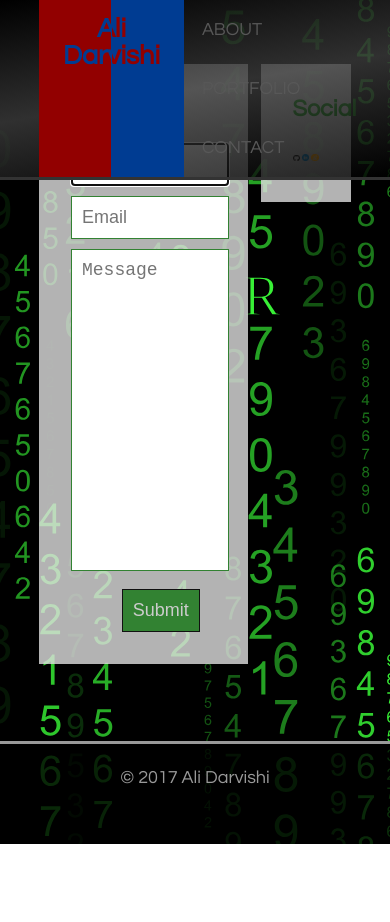
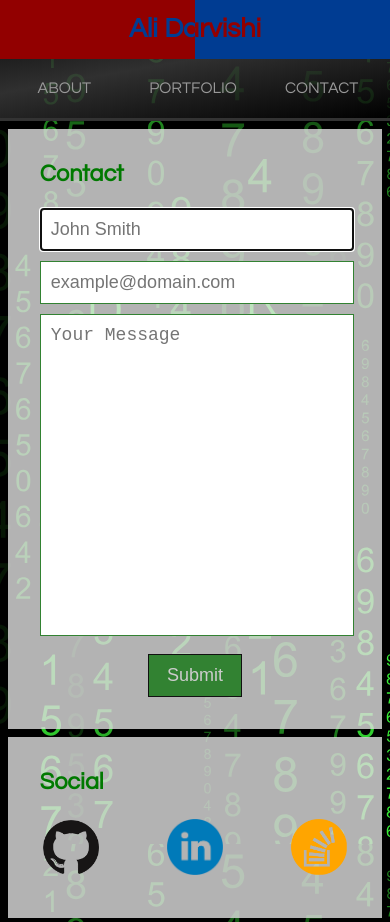
Before and after one commit to Erfaanism/Responsive-Portfolio, a plain HTML site: page contact.html in a window 390 px wide. Shown: the top 922 px of the page. Before the commit the page ends 844 px from the top, so only its background shows below. Drawn offline with Linux system fonts and the light colour scheme.

Commit message:
all of the pages are now responsive with 4 different layouts based on 3 break points based on width: 640px, 768px, 980px

```diff
--- a/assets/css/style.css
+++ b/assets/css/style.css
@@ -68,8 +68,12 @@ h2 {
 	padding: 8px 12px;
 }
 
+ul.menu {
+	font-size: 16px;
+}
+
 ul.menu a:link {
-	color: #585858;
+	color: #999;
 	text-decoration: none;
 }
 
@@ -116,9 +120,8 @@ ul.menu li:hover a{
 }
 
 .container {
-	width: 69%;
+	width: 68%;
 	margin-right: 2%;
-	flex-wrap: wrap;
 }
 
 .containerInner {
@@ -231,7 +234,7 @@ div.portfolioItems:nth-child(even){
 }
 
 .connect {
-	width: 29%;
+	width: 28%;
 	margin-left: 2%;
 }
 
@@ -246,7 +249,7 @@ a.logo {
 
 a.logo img {
 	max-width: 90%;
-	height: auto;
+	height: 90%;
 	padding: 5%;
 }
 
@@ -265,6 +268,7 @@ footer {
 	width: 100%;
 	height: 80px;
 	color: #999;
+	font-size: 16px;
 	text-transform: capitalize;
 	text-align: center;
  	background-color: rgba(0, 0, 0, 0.8);
@@ -275,9 +279,11 @@ footer {
 
 }
 
-/*Media querries begin*/
+/*Media queries begin*/
 
-@media only handheld, screen and (max-width: 980px) {
+/*Media query for screen width between 769px to 980px*/
+
+@media only handheld, screen and (min-width: 769px) and (max-width: 980px) {
 
 	.aboutImage {
 		min-width: 100%;
@@ -289,22 +295,96 @@ footer {
 		max-width: 100%;
 	}
 
+	.container {
+		width: 68%;
+		margin-right: 2%;
+	}
+
 	.connect {
-		width: 29%;
+		width: 38%;
 		margin-left: 2%;
+	}
+}
+
+/*Media query for screen width between 641px to 768px*/
+
+@media handheld, screen and (min-width: 641px) and (max-width: 768px) {
+
+	.bar {
+		padding-left: 2%;
+		padding-right: 2%;
+		width: 96%;
+	}
+
+	.layout {
+		margin: calc(56px + 2%) 2% 2% 2%;
+		flex-direction: column;
 	}
 
 	.container {
-		width: 69%;
-		margin-right: 2%;
-		flex-wrap: wrap;
+		width: 100%;
+		margin-right: 0;
+		margin-bottom: 1vw;
+	}
+
+	.aboutImage {
+		max-width: 50%;
+	}
+
+	.connect {
+		width: 100%;
+		margin-left: 0;
+		margin-top: 1vw;
+	}
+
+	a.logo {
+		max-width: 20%;
 	}
 }
 
-@media handheld, screen and (max-width: 980px) {
+/*Media query for 640px and below*/
 
+@media handheld, screen and (max-width: 640px) {
+
+	.bar {
+		flex-direction: column;
+		padding: 0;
+		width: 100%;
+		position: static;
+	}
+
+	ul.menu li {
+		width: calc(33vw - 36px);
+		text-align: center;
+	}
+
+	.layout {
+		margin: 2% 2% 2% 2%;
+		flex-direction: column;
+	}
+
+	.container {
+		width: 100%;
+		margin-right: 0;
+		margin-bottom: 1vw;
+	}
+
+	.aboutImage {
+		max-width: 50%;
+	}
+
+	div.portfolioItems:nth-child(n) {
+		margin: 0;
+		max-width: 100%;
+	}
+
+	.connect {
+		width: 100%;
+		margin-left: 0;
+		margin-top: 1vw;
+	}
+
+	a.logo {
+		max-width: 20%;
+	}
 }
-
-@media handheld, screen and (max-width: 980px) {
-
-}
--- a/contact.html
+++ b/contact.html
@@ -5,6 +5,7 @@
 	<title>Contact</title>
 	<link rel="stylesheet" type="text/css" href="assets/css/reset.css">
 	<link rel="stylesheet" type="text/css" href="assets/css/style.css">
+	<meta name="viewport" content="width=device-width, initial-scale=1">
 </head>
 
 <body>
@@ -22,7 +23,7 @@
 			</div>
 		</div>
 	</header>
-	<div class="wrapper">
+
 	<div class="layout">
 		<div class="container">
 			<div class="containerInner">
@@ -32,13 +33,13 @@
 				<div class="content">
 					<form class="contactForm" action="" method="post">
 						<fieldset>
-							<input placeholder="Your name" type="text" name="name" tabindex="1" autofocus required>
+							<input placeholder="John Smith" type="text" name="name" tabindex="1" autofocus required>
 						</fieldset>
 						<fieldset>
-							<input placeholder="Email" type="email" name="email" tabindex="2" required>
+							<input placeholder="example@domain.com" type="email" name="email" tabindex="2" required>
 						</fieldset>
 						<fieldset>
-							<textarea placeholder="Message" name="message" tabindex="3" required></textarea>
+							<textarea placeholder="Your Message" name="message" tabindex="3" required></textarea>
 						</fieldset>
 						<button name="submit" type="submit">Submit</button>
 					</form>
```
Also changed, not shown: index.html (+1 -0 lines), portfolio.html (+1 -0 lines).
